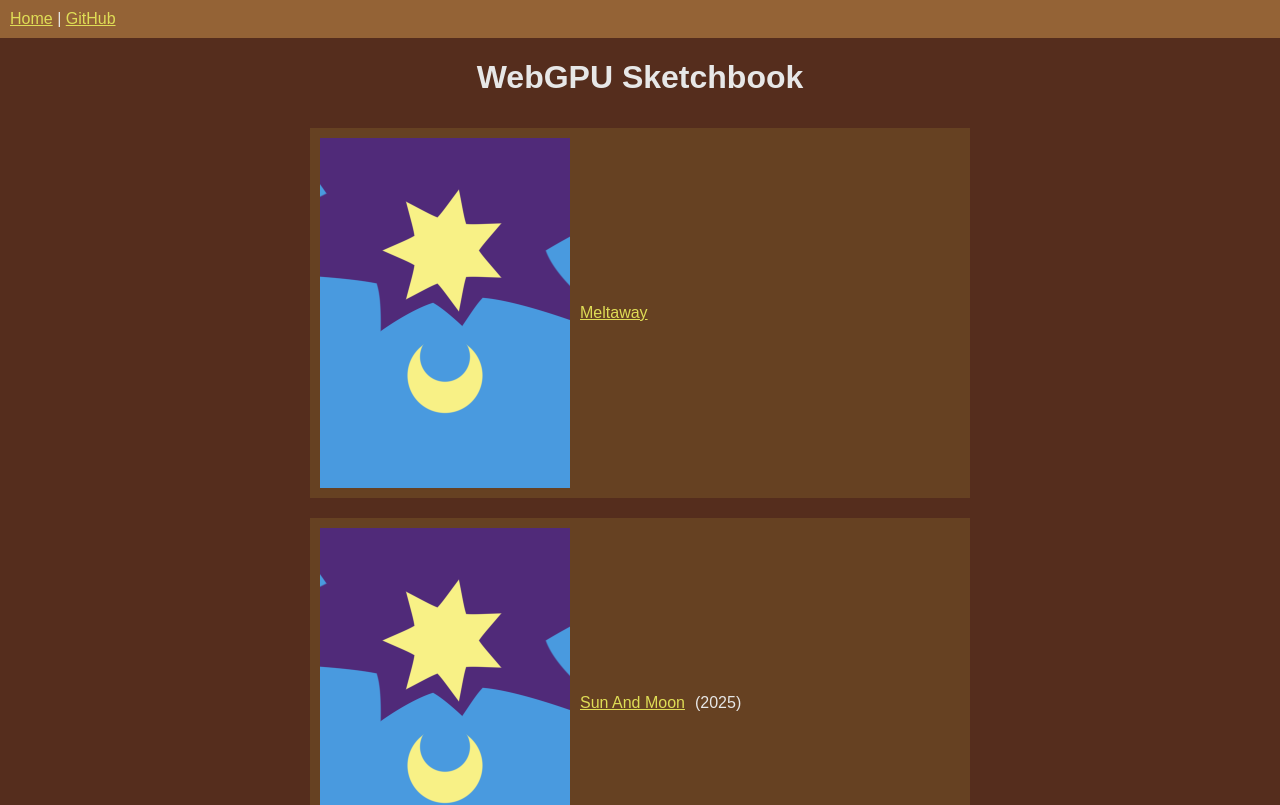
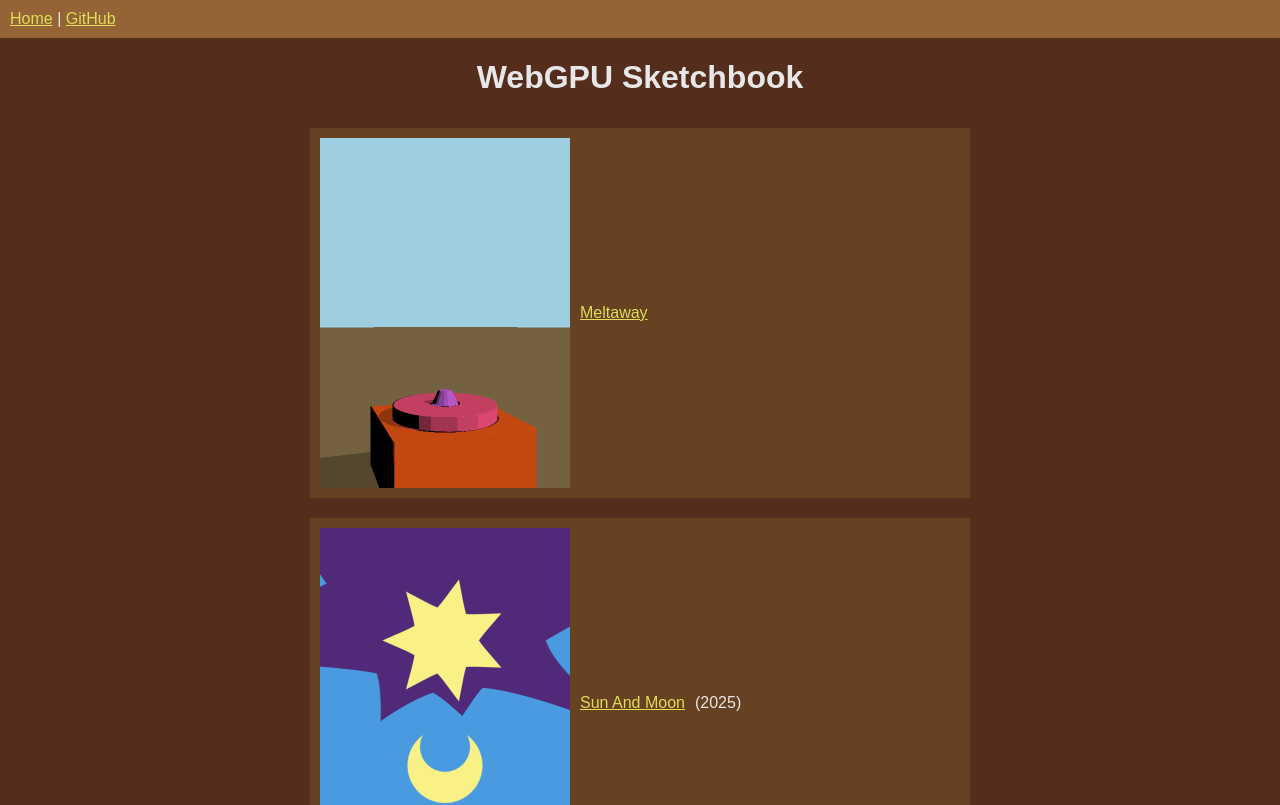
Before and after one commit to ptrgags/webgpu-sketchbook, a Vue app: page / in a window 1280 px wide. Shown: the top 805 px of the page. Built offline with nearby package versions, Linux system fonts and the light colour scheme.

Commit message:
Add a thumbnail

```diff
--- a/src/views/IndexView.vue
+++ b/src/views/IndexView.vue
@@ -8,7 +8,7 @@ import PageLink from '@/components/PageLink.vue'
         <PageLink>
             <template #thumbnail>
                 <img
-                    src="@/assets/thumbnails/sun-and-moon.png"
+                    src="@/assets/thumbnails/meltaway.png"
                     alt=""
                 />
             </template>
```
Also changed, not shown: src/assets/thumbnails/meltaway.png (added), 1 other file (tests, documents, lock files or other folders).
